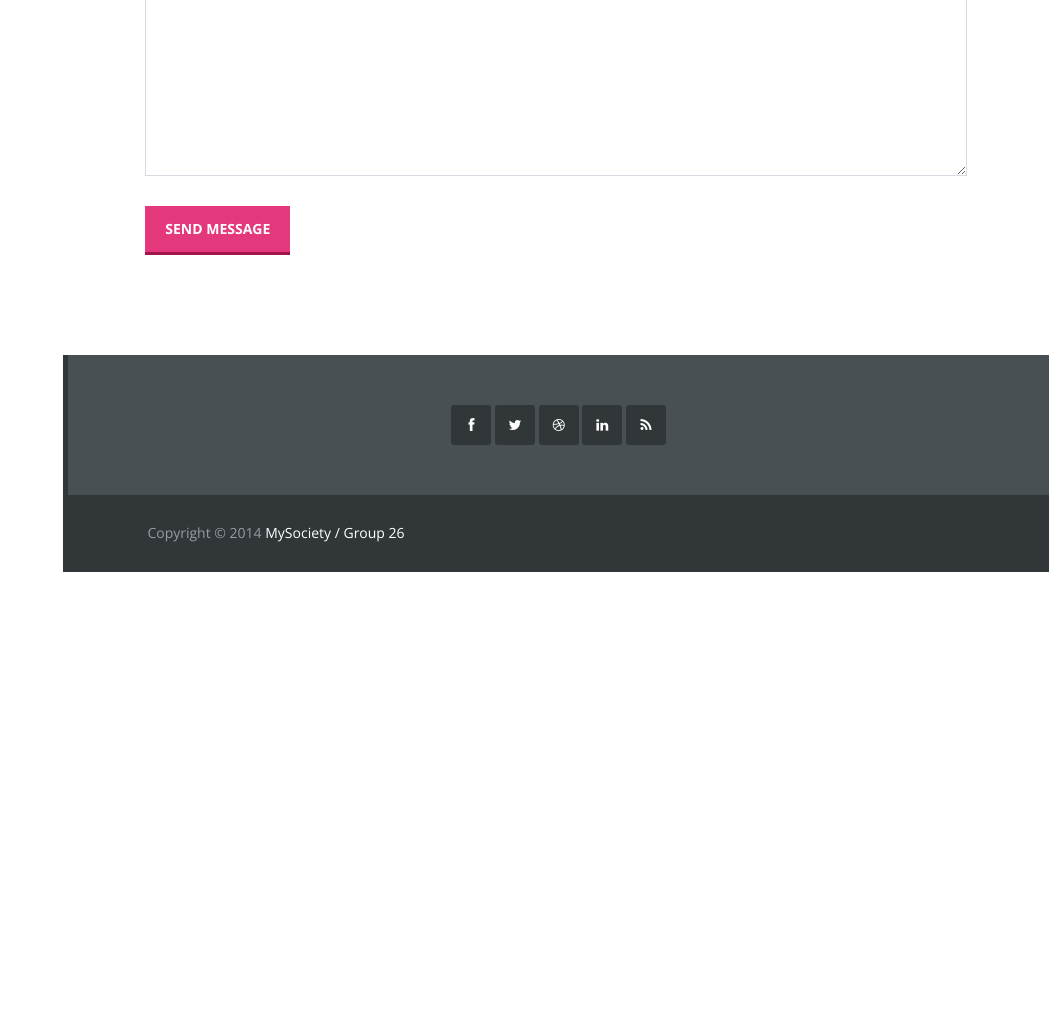
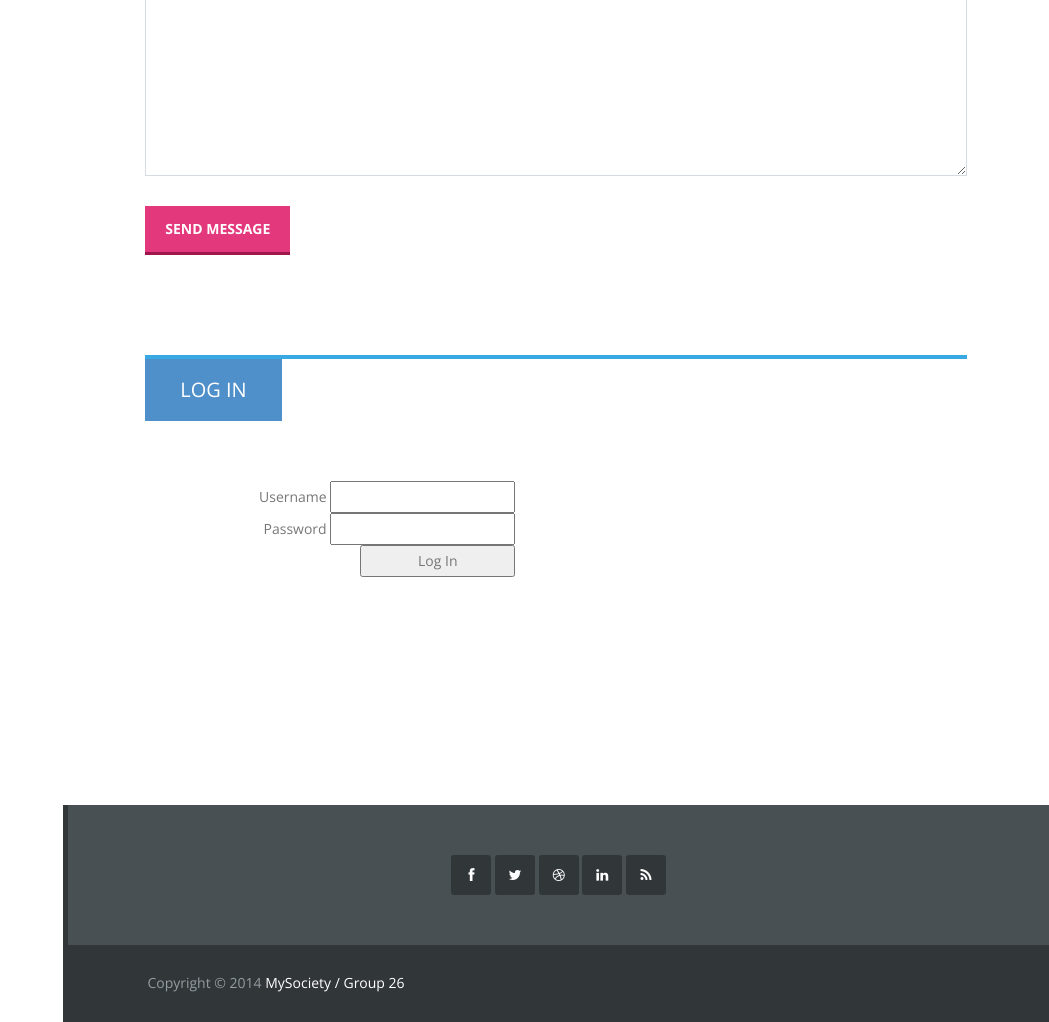
Before and after one commit to CS2014/USM, a Django app: page / in a window 1280 px wide. Shown: the part 4794-5816 px from the top of the page, without its empty margins (231-1280 px from the left). Before the commit the page ends 5366 px from the top, so only its background shows below. Run offline with Django 3.2, Linux system fonts and the light colour scheme; grey boxes labelled with a size stand in for pictures from a placeholder-image service; parts of the project's set-up code (start-up, migrations or seed data) failed here and were passed over; some libraries are stand-ins or nearby versions.

Commit message:
Added user login and users are redirected if already logged in

```diff
--- a/usm/main/static/css/templatemo_style.css
+++ b/usm/main/static/css/templatemo_style.css
@@ -26,6 +26,9 @@ h1, h2, h3, h4, h5, h6 { font-family: 'Open Sans', Arial, Helvetice Neue, sans-s
 
 #contact .section-title { border-color: #cb1d62; }
 #contact h2 { background-color: #e3387c; }
+
+#log-in .section-title { border-color: #38a9e3; }
+#log-in h2 { background-color: #5090ca; }
 
 a.largeButton { color: white; text-transform: uppercase; font-weight: 700; font-size: 14px; display: inline-block; padding: 10px 20px; border-bottom: 3px solid; }
 
--- a/usm/main/templates/main/index.html
+++ b/usm/main/templates/main/index.html
@@ -25,7 +25,7 @@
 	            <li class="services"><a href="#services">Services</a></li>
 	            <li class="portfolio"><a href="#portfolio">Portfolio</a></li>
 	           	<li class="contact"><a href="/signup/">Sign Up</a></li>
-	           	<li class="home"><a href="/login/">Sign In</a></li>
+	           	<li class="home"><a href="#log-in">Sign In</a></li>
             </ul> <!-- /.main_menu -->
         </div> <!-- /.responsive_menu -->
     </div> <!-- /responsive_navigation -->
@@ -43,14 +43,13 @@
 	            <li class="services"><a href="#services">Services</a></li>
 	            <li class="portfolio"><a href="#portfolio">Portfolio</a></li>
 	           	<li class="contact"><a href="/signup/">Sign Up</a></li>
-	           	<li class="home"><a href="/login/">Log In</a></li>
+	           	<li class="home"><a href="#log-in">Log In</a></li>
 	        </ul>
 		</div> <!-- /.navigation -->
 
 	</div> <!-- /#main-sidebar -->
 
 	<div id="main-content">
-
 		<div id="templatemo">
 			<div class="main-slider">
 				<div class="flexslider">
@@ -389,6 +388,24 @@
 				</div>
 			</div> <!-- /#contact -->
 
+			<div id="log-in" class="section-content" style="height: 350px">
+				<div class="row">
+					<div class="col-md-12">
+						<div class="section-title">
+							<h2>Log In</h2>
+						</div> <!-- /.section-title -->
+					</div> <!-- /.col-md-12 -->
+				</div> <!-- /.row -->
+			<div class="ar login_popup"style="text-align: right; display: block; width: 370px"> <!-- login-popup -->
+		        <form id="user_login" action="" method="post">
+		        	{% csrf_token %}
+		            <span class="title">Username</span> <input name="username" type="text" /><br>
+		            <span class="title">Password</span> <input name="password" type="password" /><br>
+		            <input style="width:155px" type="submit" value="Log In">
+		        </form>
+			</div> <!-- /login-popup -->
+		</div>
+
 		</div> <!-- /.container-fluid -->
 
 		<div class="site-footer">
--- a/usm/main/views.py
+++ b/usm/main/views.py
@@ -16,9 +16,26 @@ from main.models import Society
 from main.models import SocietyForm
 from accounting.models import Account, TransactionForm
 
+from django.contrib.auth import authenticate, login
+
 def index(request):
-		context = RequestContext(request)
-		return render(request, 'main/index.html', {'context': context})
+    context = RequestContext(request)
+    if request.user.is_authenticated():
+    	return redirect("/accounting")
+    if request.method == 'POST':
+      username = request.POST['username']
+      password = request.POST['password']
+      user = authenticate(username=username, password=password)
+      if user is not None:
+          if user.is_active:
+              login(request, user)
+              return redirect("/accounting")
+          else:
+              return redirect("/banned_user")
+      else:
+          return redirect("/toDO_invalid_details")
+    else:
+        return render(request, 'main/index.html', {'context': context})
 
 def signup(request):
 		if request.method == 'POST':
```
